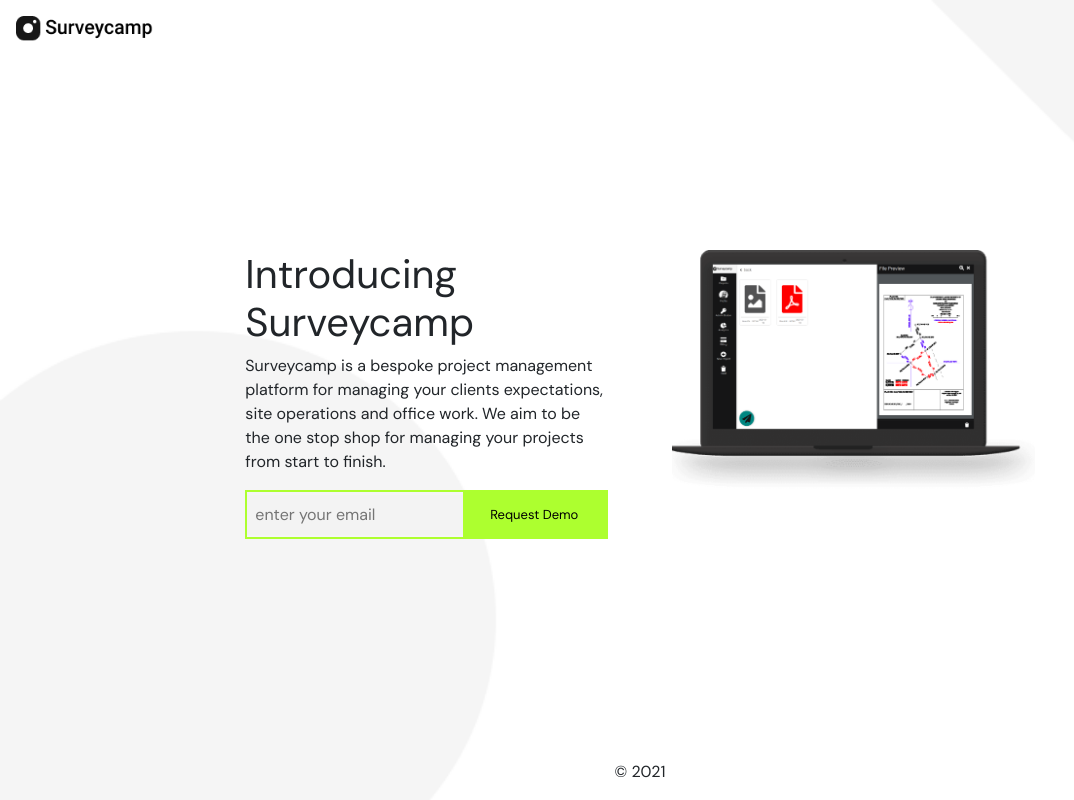
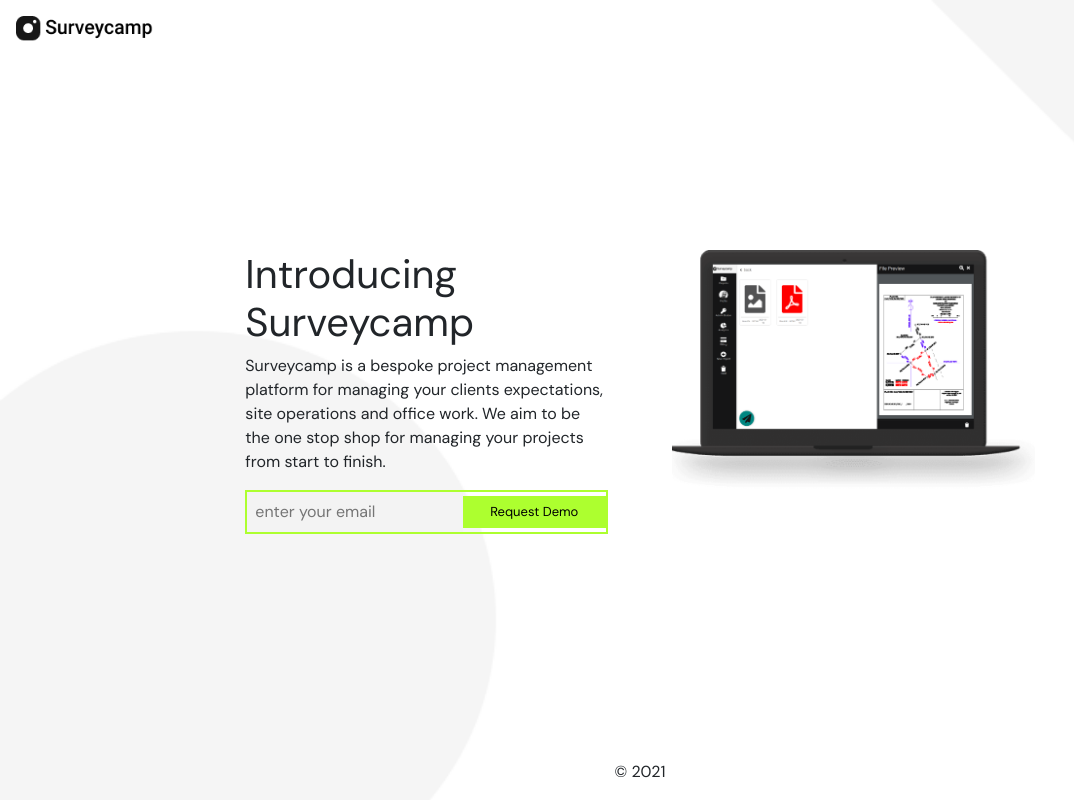
Before and after one commit to surveycamp/lunch.surveycamp.co, a React (Create React App) app: page / in a window 1280 px wide. Shown: the whole page, without its empty margins (0-1074 px from the left). Built offline with nearby package versions, Linux system fonts and the light colour scheme.

Commit message:
chore: fix padding

```diff
--- a/src/App.css
+++ b/src/App.css
@@ -59,9 +59,12 @@
     padding: 1em;
     width: 100%;
   }
-  /* button {
-    width: 50%;
-  } */
+  input {
+    padding: .5em;
+  }
+  button {
+    padding: .5em;
+  }
 }
 
 @media only screen and (max-width: 700px) {
@@ -73,7 +76,10 @@
   .marketing section {
     margin-top: 0;
   }
-  /* button {
-    width: 70%;
-  } */
+  input {
+    padding: .5em;
+  }
+  button {
+    padding: .5em;
+  }
 }
```
